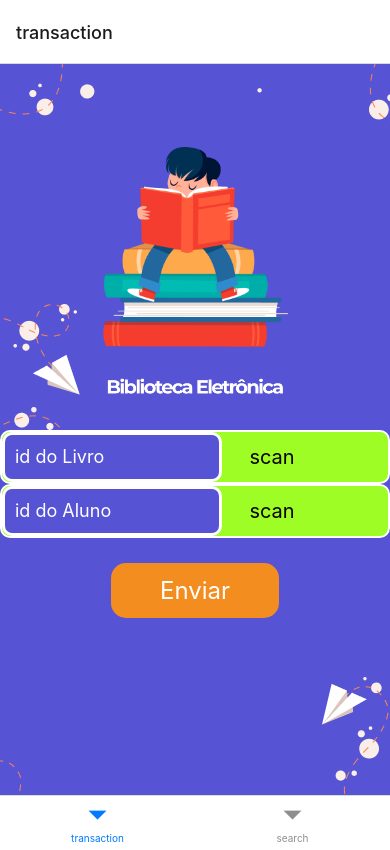
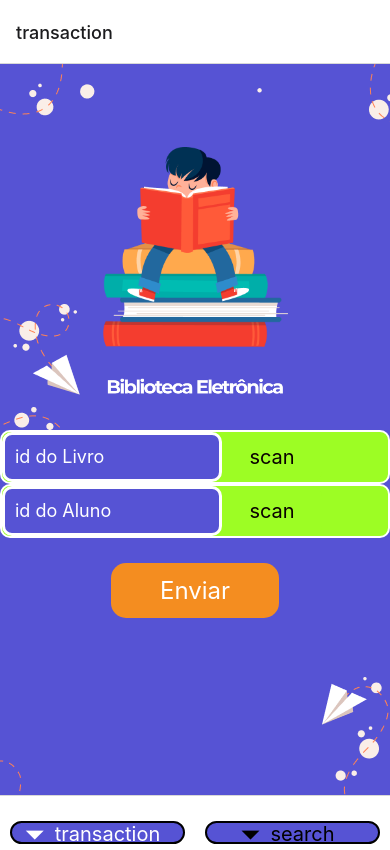
Before and after one commit to profAndreaFranca/E-library, a React Native app: screen /transaction in a window 390 px wide. Built offline with nearby package versions, Linux system fonts and the light colour scheme; no server answers.

Commit message:
Aula 80
Co-authored-by: Naoeofrancesco <Naoeofrancesco@users.noreply.github.com>
Co-authored-by: pindread <iarobotico@users.noreply.github.com>
Co-authored-by: JPSouza12 <JPSouza12@users.noreply.github.com>

```diff
--- a/navigation/tabNavigator.js
+++ b/navigation/tabNavigator.js
@@ -1,16 +1,60 @@
 import React from "react";
 import { createBottomTabNavigator } from "@react-navigation/bottom-tabs";
-const Tab = createBottomTabNavigator()
-import Transaction from "../screens/transaction"
-import Search from "../screens/search"
+const Tab = createBottomTabNavigator();
+import Transaction from "../screens/transaction";
+import Search from "../screens/search";
+import Ionicons from "react-native-vector-icons/Ionicons";
 
-export default class TabNavigator extends React.Component{
-    render(){
-        return(
-            <Tab.Navigator>
-                <Tab.Screen name={'transaction'} component={Transaction}/>
-                <Tab.Screen name={'search'} component={Search}/>
-            </Tab.Navigator>
-        )
-    }
+export default class TabNavigator extends React.Component {
+  render() {
+    return (
+      <Tab.Navigator
+        screenOptions={({ route }) => {
+          tabBarIcon: ({ focused, color, size }) => {
+            var iconName;
+            if (route.name == "transaction") {
+              iconName = "book";
+            } else if (route.name == "search") {
+              iconName = "search";
+            }
+            return(
+                <Ionicons
+                    name = {iconName}
+                    size = {size}
+                    color = {color}
+
+                />
+            )
+          };
+        }}
+        tabBarOptions = {{
+            activeTintColor: '#fff',
+            inactiveTintColor: '#000',
+            style: {
+                height: 130,
+                borderTopWidth: 0,
+                backgroundColor: '#5653d4'
+            },
+            labelStyle: {
+            fontSize: 20
+        },
+        labelPosition:'beside-icon',
+        tabStyle: {
+            marginTop: 25,
+            marginLeft: 10,
+            marginRight: 10,
+            borderRadius: 30,
+            borderWidth: 2,
+            alignItems: "center",
+            justifyContent: "center",
+            backgroundColor: "#5653d4"
+        }
+        }}
+
+      >
+        <Tab.Screen name={"transaction"} component={Transaction} />
+        <Tab.Screen name={"search"} component={Search} />
+      </Tab.Navigator>
+    );
+  }
 }
--- a/package.json
+++ b/package.json
@@ -14,7 +14,8 @@
     "react-native-reanimated": "~2.12.0",
     "react-native-safe-area-context": "4.4.1",
     "react-native-screens": "~3.18.0",
-    "yarn": "^1.22.21"
+    "yarn": "^1.22.21",
+    "undefined": "react-native-vector-icons/Ionicons"
   },
   "devDependencies": {
     "@babel/core": "^7.20.0"
--- a/screens/transaction.js
+++ b/screens/transaction.js
@@ -7,6 +7,7 @@ import {
   TextInput,
   ImageBackground,
   Alert,
+  KeyboardAvoidingView,
 } from "react-native";
 import { BarCodeScanner } from "expo-barcode-scanner";
 import * as Permissions from "expo-permissions";
@@ -75,15 +76,16 @@ export default class Transaction extends React.Component {
       .then((doc) => {
         var book = doc.data();
         if (book.is_book_available) {
-          this.initiateBookIssue(bookId,studentId,bookName,studentName);
-          Alert.alert("Voce retirou o livro com sucesso!")
+          this.initiateBookIssue(bookId, studentId, bookName, studentName);
+          Alert.alert("Voce retirou o livro com sucesso!");
         } else {
-          this.initiateBookReturn(bookId,studentId,bookName,studentName);
+          this.initiateBookReturn(bookId, studentId, bookName, studentName);
           Alert.alert("O livro foi devolvido com sucesso!");
         }
       });
   };
 
+  //pegando mais detalhes do livro
   getBookDatails = (bookId) => {
     bookId = bookId.trim().toLowerCase();
     db.collection("books")
@@ -96,6 +98,7 @@ export default class Transaction extends React.Component {
       });
   };
 
+  //pegando mais detalhes do aluno
   getStudentDatails = (studentId) => {
     studentId = studentId.trim().toLowerCase();
     db.collection("students")
@@ -107,6 +110,23 @@ export default class Transaction extends React.Component {
         });
       });
   };
+
+  //checando a disponibilidade do livro
+  checkBookAvailability = async (bookId)=>{
+    const bookRef = await db.collection("books").where("book_id","==",bookId).get()
+
+    var transactionType = ""
+    if(bookRef.docs.length == 0){
+      transactionType = false
+    }else{
+      bookRef.docs.map(doc=>{
+        //condição ? verdadeiro : falso
+        transactionType = doc.data().is_book_available ? "issue" : "return"
+      })
+    }
+
+    return transactionType
+  }
 
   //criar função para retirada - Francesco - 1
   initiateBookIssue = (bookId, studentId, bookName, studentName) => {
@@ -140,7 +160,6 @@ export default class Transaction extends React.Component {
   };
 
   //criar função para devolução - Alexandre - 2
-
   initiateBookReturn = (bookId, studentId, bookName, studentName) => {
     //adicionar nova transação
     db.collection("transactions").add({
@@ -164,12 +183,12 @@ export default class Transaction extends React.Component {
         number_of_books_issued: firebase.firestore.FieldValue.increment(-1),
       });
 
-    //João Pedro editar os textImput - 3
     this.setState({
       bookId: "",
       studentId: "",
     });
   };
+
   render() {
     const {
       domState,
@@ -188,7 +207,7 @@ export default class Transaction extends React.Component {
       );
     }
     return (
-      <View style={styles.container}>
+      <KeyboardAvoidingView behavior="padding" style={styles.container}>
         <ImageBackground style={styles.bgImage} source={bgImage}>
           <View style={styles.upperContainer}>
             <Image source={appIcon} style={styles.appIcon} />
@@ -241,7 +260,7 @@ export default class Transaction extends React.Component {
             </TouchableOpacity>
           </View>
         </ImageBackground>
-      </View>
+      </KeyboardAvoidingView>
     );
   }
 }
```
